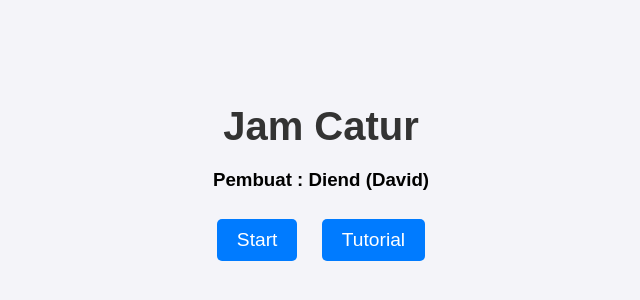
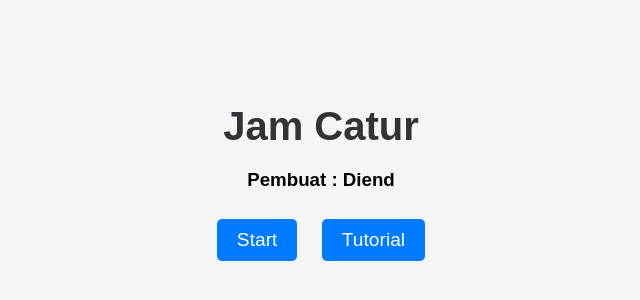
Before and after one commit to DiendShikii/Clock-Chess, a plain HTML site: page index.html in a window 1280 px wide. Shown: the part 226-526 px from the top of the page, without its empty margins (319-959 px from the left). Drawn offline with Linux system fonts and the light colour scheme.

Commit message:
index.html

```diff
--- a/index.html
+++ b/index.html
@@ -144,7 +144,7 @@
 <body>
     <div id="welcomeScreen" class="welcome-container">
         <h1>Jam Catur</h1>
-        <h3>Pembuat : Diend (David)</h3>
+        <h3>Pembuat : Diend </h3>
         <button onclick="startClock()">Start</button>
         <button onclick="showInfo()">Tutorial</button>
     </div>
```
